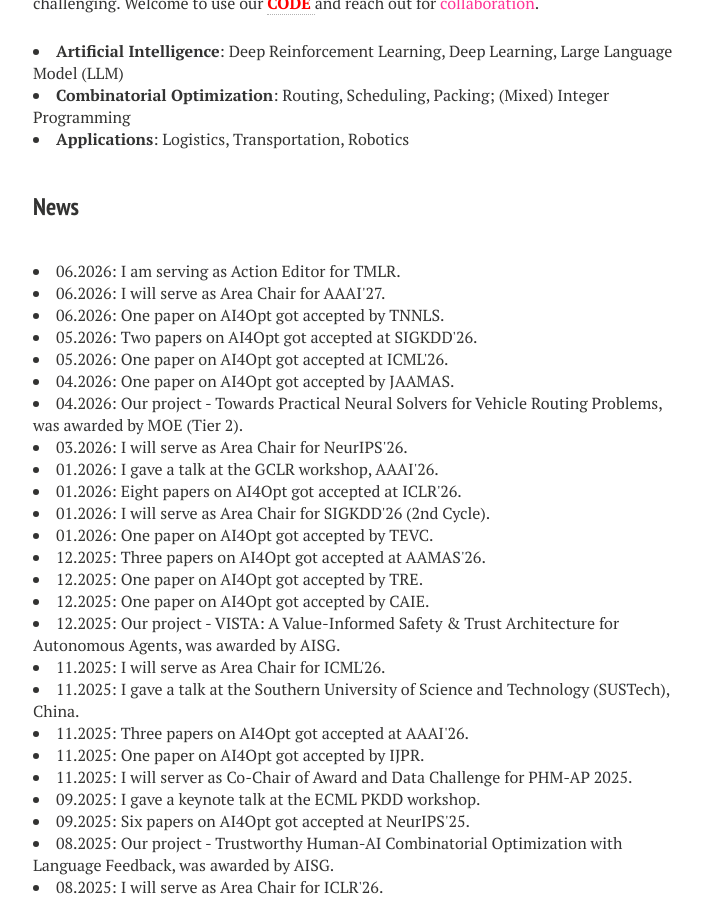
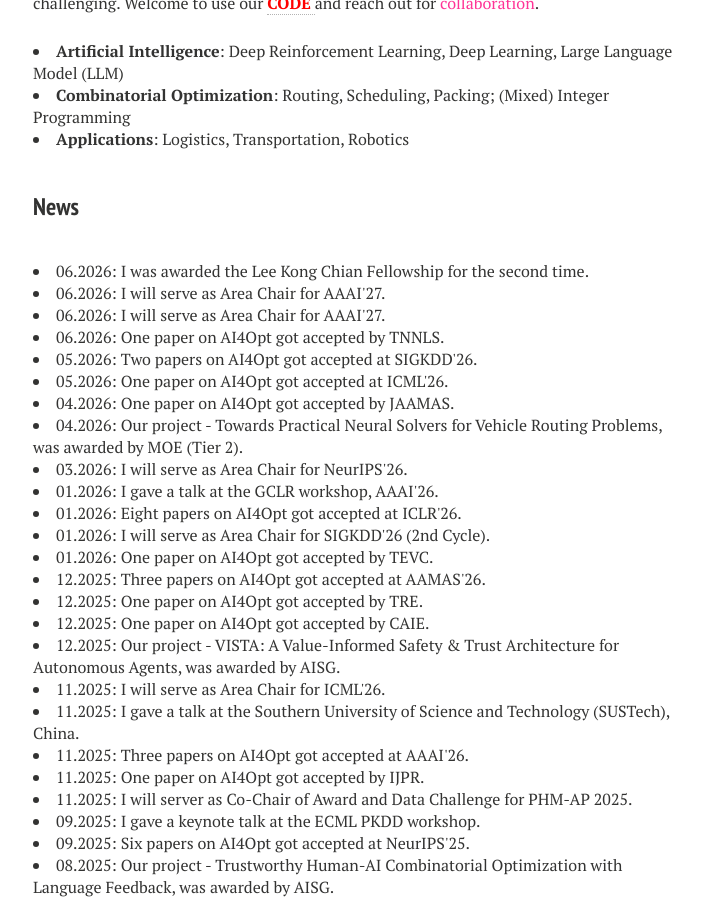
Before and after one commit to zhiguangcaosg/zhiguangcaosg.github.io, a Jekyll site: the page built from index.md, in a window 1280 px wide and 900 px high, scrolled down 812 px. Shown: the whole window, without its empty margins (287-990 px from the left). Built offline with Jekyll 4.4.1, drawn with Linux system fonts in a browser that asks for light colours; nearby versions of some CDN libraries.

Commit message:
Update index.md

```diff
--- a/index.md
+++ b/index.md
@@ -39,7 +39,11 @@ image: banner1.png
 
 <h3 style="margin-bottom:-8px;padding-top:20px;">News</h3> <br>
 <li>
-06.2026: I am serving as Action Editor for TMLR.
+06.2026: I was awarded the Lee Kong Chian Fellowship for the second time.
+</li>
+
+<li>
+06.2026:  I will serve as Area Chair for AAAI'27.
 </li>
 
 <li>
```
